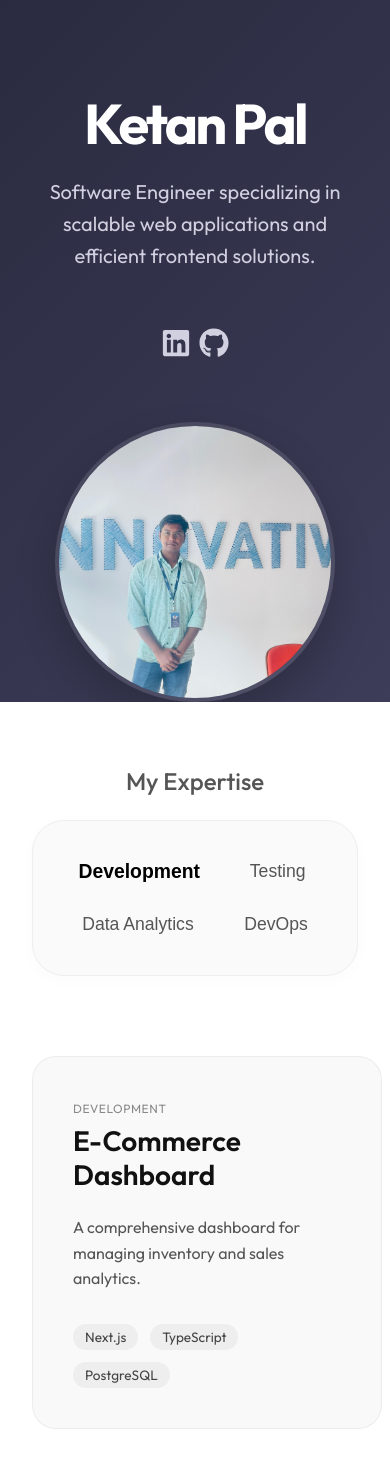
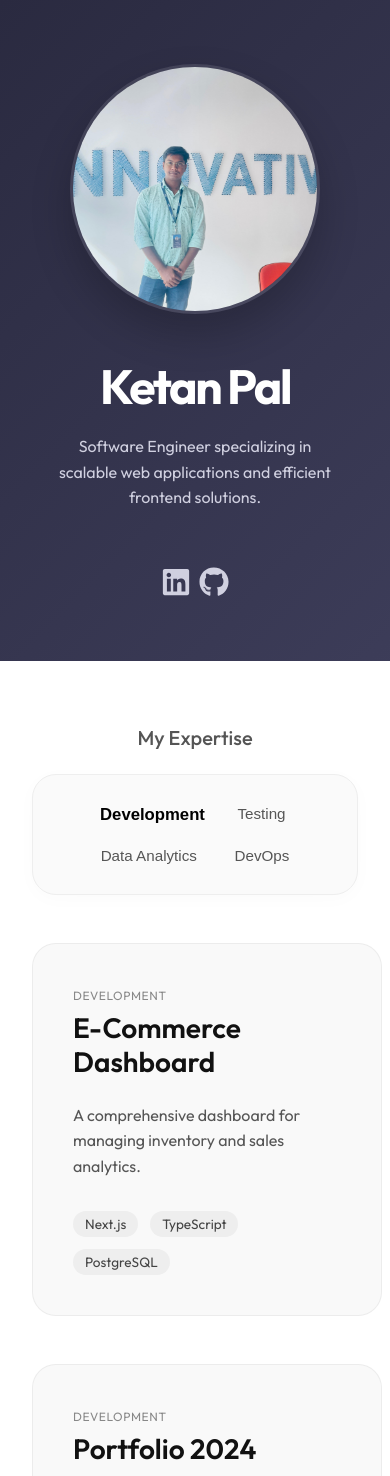
Before and after one commit to Ketan-Pal/Portfolio-2026, a Next.js app: page / in a window 390 px wide. Shown: the top 1476 px of the page. Built offline with nearby package versions, Linux system fonts and the light colour scheme.

Commit message:
optimizations

```diff
--- a/src/components/LandingSection.module.css
+++ b/src/components/LandingSection.module.css
@@ -83,23 +83,37 @@
 @media (max-width: 768px) {
     .container {
         grid-template-columns: 1fr;
+        grid-template-rows: auto auto;
+        /* Stack vertically explicitly */
         text-align: center;
-        padding-top: 6rem;
-        gap: 4rem;
+        padding-top: 4rem;
+        gap: 3rem;
         min-height: auto;
+        padding-bottom: 4rem;
     }
 
     .content {
         padding-right: 0;
         align-items: center;
+        order: 2;
+        /* Image first on mobile? Let's check user preference. Usually text first is fine, but let's stick to simple stacking. */
     }
 
     .name {
-        font-size: 3.5rem;
+        font-size: 3rem;
+        /* Smaller font for mobile */
+    }
+
+    .summary {
+        font-size: 1rem;
+        padding: 0 1rem;
     }
 
     .imageContainer {
-        width: 280px;
-        height: 280px;
+        width: 250px;
+        height: 250px;
+        margin: 0 auto;
+        /* Center image */
+        border-width: 3px;
     }
 }
--- a/src/components/ProjectsSection.module.css
+++ b/src/components/ProjectsSection.module.css
@@ -80,14 +80,26 @@
         flex-direction: column;
         gap: 1.5rem;
         align-items: center;
+        margin-bottom: 3rem;
+        width: 100%;
+    }
+
+    .expertiseTitle {
+        font-size: 1.25rem;
     }
 
     .cloudContainer {
         width: 100%;
         flex-wrap: wrap;
-        padding: 2rem;
-        gap: 1rem;
-        border-radius: 2rem;
+        padding: 1.5rem;
+        gap: 0.75rem;
+        border-radius: 1.5rem;
+        justify-content: center;
+    }
+
+    .filterButton {
+        font-size: 0.95rem;
+        padding: 0.4rem 0.8rem;
     }
 }
 
```
